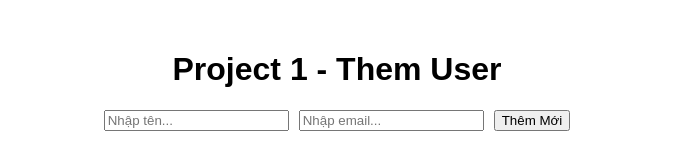
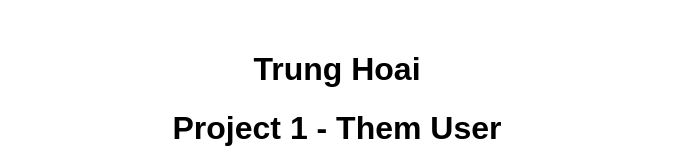
Before and after one commit to Trungnguyenhoai375/frontend-v2-final, a React (Create React App) app: page / in a window 1280 px wide. Shown: the top 149 px of the page, without its empty margins (303-976 px from the left). Built offline with nearby package versions, Linux system fonts and the light colour scheme; no server answers.

Commit message:
them ten

```diff
--- a/src/App.js
+++ b/src/App.js
@@ -19,6 +19,7 @@ function App() {
 
   return (
     <div style={{ padding: '30px', textAlign: 'center', fontFamily: 'Arial' }}>
+      <h1>Trung Hoai</h1>
       <h1>Project 1 - Them User</h1>
       <form onSubmit={add} style={{ marginBottom: '20px' }}>
         <input name="name" placeholder="Nhập tên..." required style={{ marginRight: '10px' }} />
```
